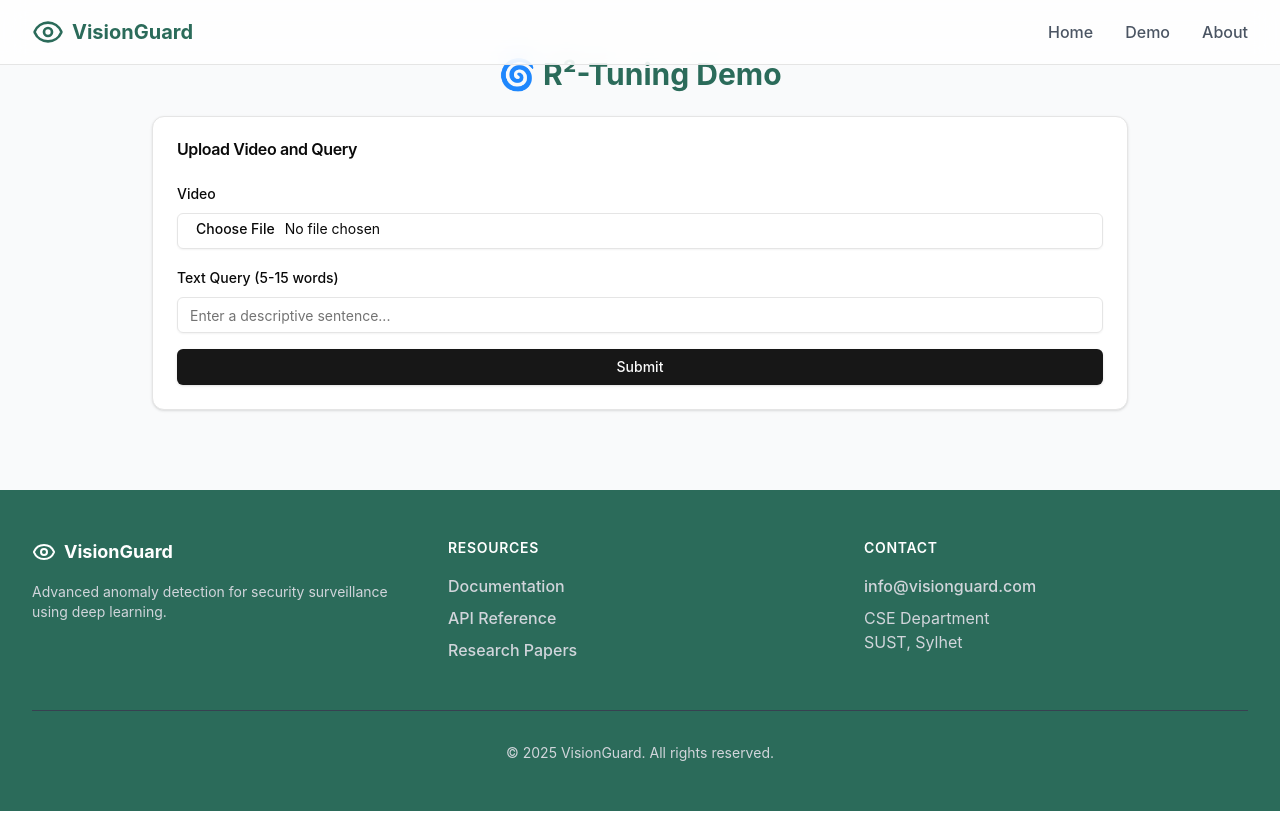
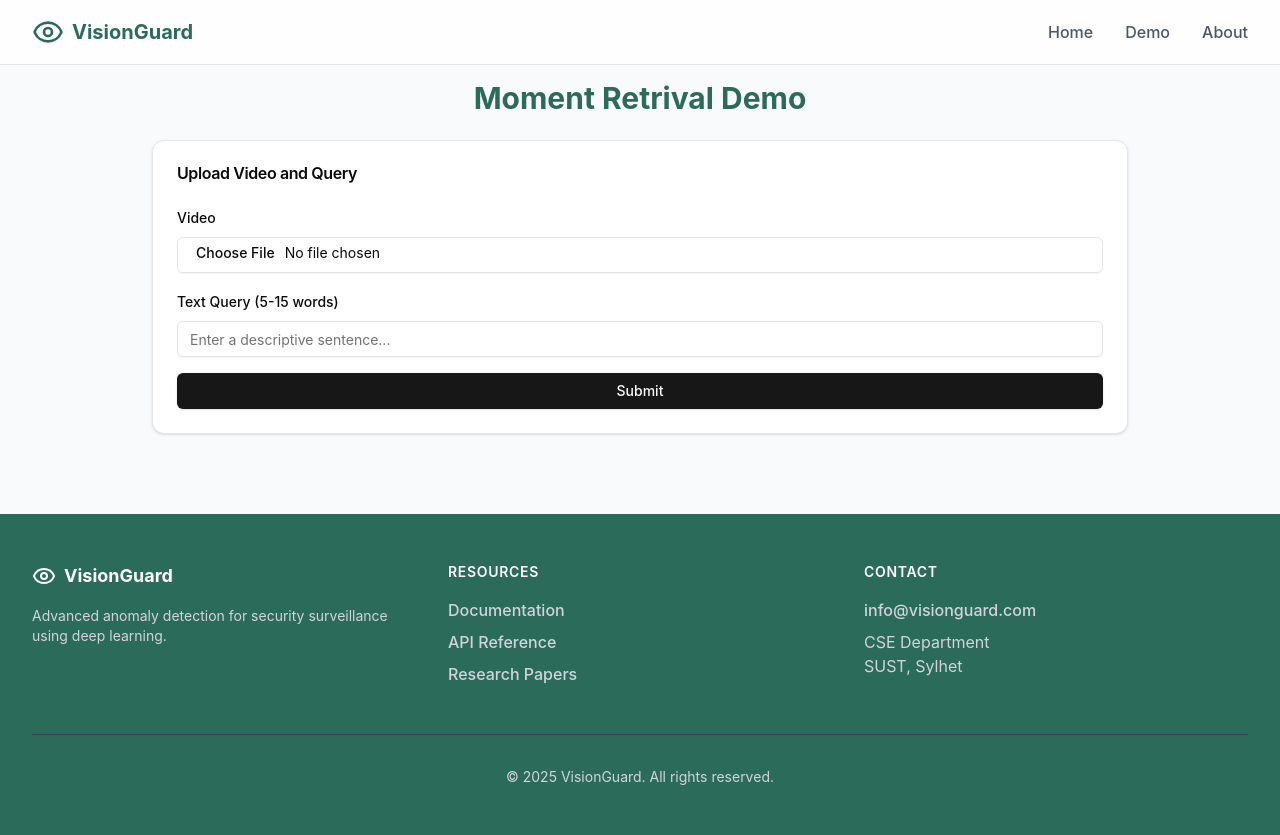
Before and after one commit to MisbahKhan0009/CSE499-Demo, a React (Vite) app: page /demo in a window 1280 px wide. Before the commit the page ends 811 px from the top, so only its background shows below. Built offline with nearby package versions, Linux system fonts and the light colour scheme.

Commit message:
chore: update page title and adjust styling in Demo component
Update the title from "🌀 R²-Tuning Demo" to "Moment Retrieval Demo" and add margin-top to the container for better spacing. Also, add .gitattributes file to normalize line endings for text files.

```diff
--- a/src/pages/Demo.tsx
+++ b/src/pages/Demo.tsx
@@ -144,10 +144,10 @@ const Demo = () => {
       initial={{ opacity: 0 }}
       animate={{ opacity: 1 }}
       exit={{ opacity: 0 }}
-      className="max-w-5xl mx-auto p-6"
+      className="max-w-5xl mx-auto p-6 mt-6"
     >
       <h1 className="text-3xl font-bold text-center mb-6 text-[#2B6B5A]">
-        🌀 R²-Tuning Demo
+        Moment Retrival Demo
       </h1>
 
       {/* Form */}
```
Also changed, not shown: 1 other file (tests, documents, lock files or other folders).
